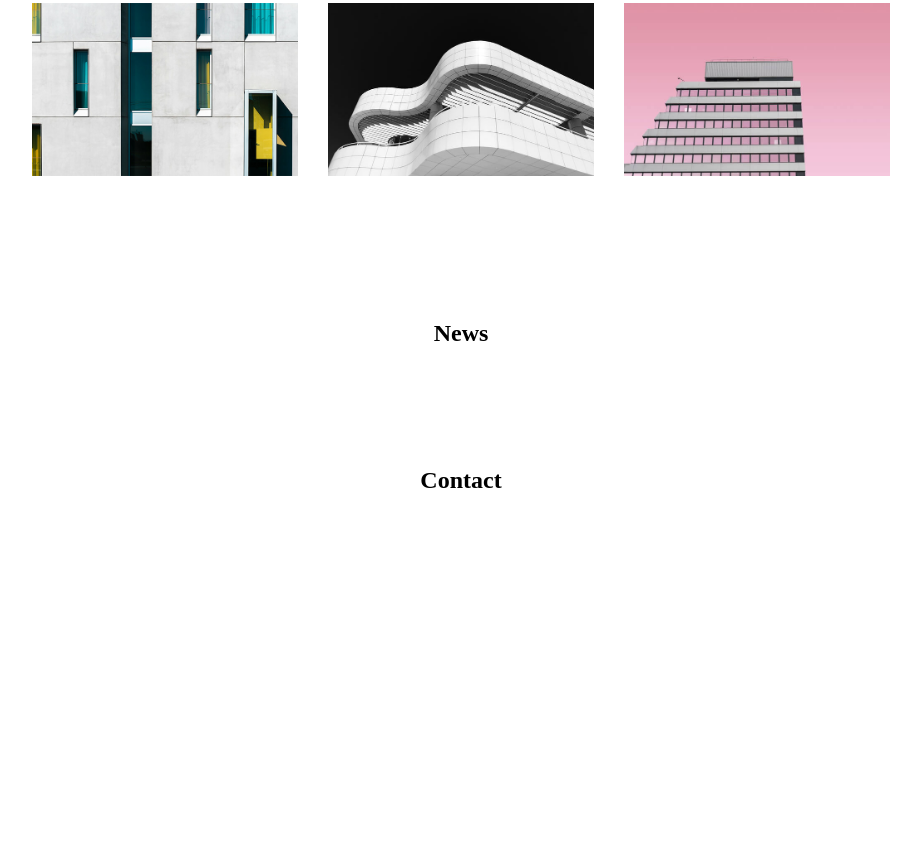
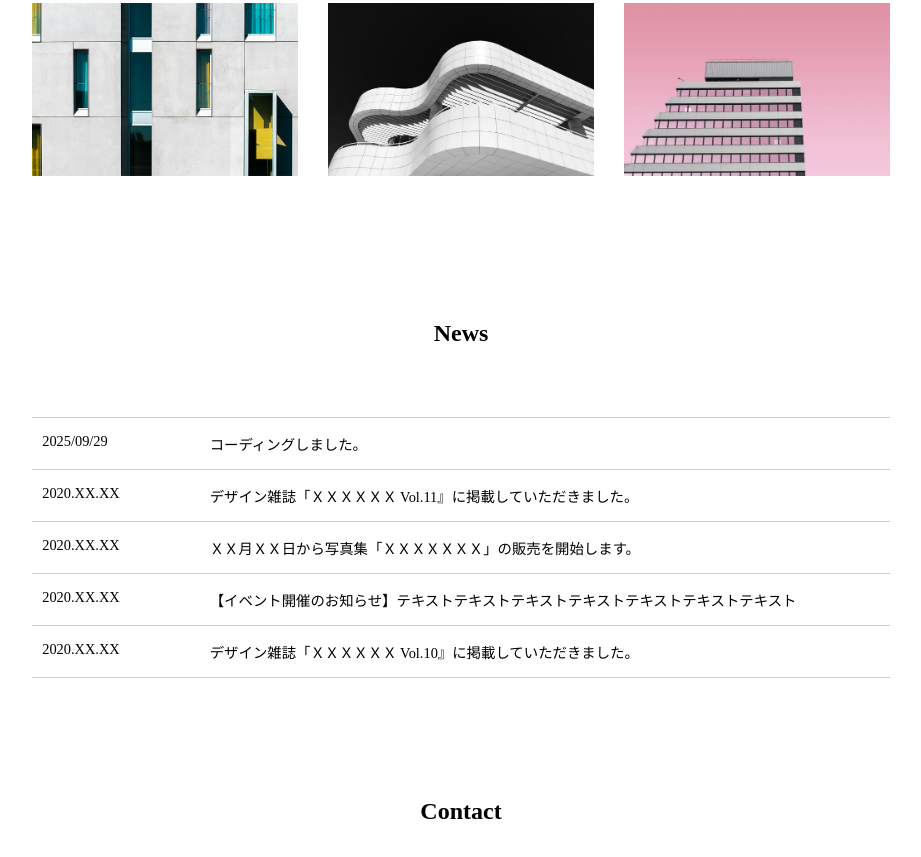
Before and after one commit to fujitashuichi/code-jump-my-work, a plain HTML site: page index.html in a window 1280 px wide. Shown: the part 1477-2334 px from the top of the page, without its empty margins (179-1100 px from the left). Before the commit the page ends 2091 px from the top, so only its background shows below. Drawn offline with Linux system fonts and the light colour scheme; some packages are replaced by stand-ins of ours.

Commit message:
Add: Newsセクションまでコーディング

```diff
--- a/css/style.css
+++ b/css/style.css
@@ -93,3 +93,25 @@ a {
 #works ul li img {
     width: 100%;
 }
+
+
+#news dl div {
+    width: 100%;
+    display: flex;
+    padding: 15px 10px;
+    border-bottom: solid 1px #ccc;
+}
+
+#news dl div:first-child {
+    border-top: solid 1px #ccc;
+}
+
+#news dl dt {
+    width: 20%;
+    font-size: 0.9rem;
+}
+
+#news dl dd {
+    width: 80%;
+    font-size: 0.9rem;
+}
--- a/index.html
+++ b/index.html
@@ -76,6 +76,28 @@
         </section>
         <section id="news" class="wrapper">
             <h2 class="sec-title">News</h2>
+            <dl>
+                <div>
+                    <dt>2025/09/29</dt>
+                    <dd>コーディングしました。</dd>
+                </div>
+                <div>
+                    <dt>2020.XX.XX</dt>
+                    <dd>デザイン雑誌「ＸＸＸＸＸＸ Vol.11』に掲載していただきました。</dd>
+                </div>
+                <div>
+                    <dt>2020.XX.XX</dt>
+                    <dd>ＸＸ月ＸＸ日から写真集「ＸＸＸＸＸＸＸ」の販売を開始します。</dd>
+                </div>
+                <div>
+                    <dt>2020.XX.XX</dt>
+                    <dd>【イベント開催のお知らせ】テキストテキストテキストテキストテキストテキストテキスト</dd>
+                </div>
+                <div>
+                    <dt>2020.XX.XX</dt>
+                    <dd>デザイン雑誌「ＸＸＸＸＸＸ Vol.10』に掲載していただきました。</dd>
+                </div>
+            </dl>
         </section>
         <section id="contact" class="wrapper">
             <h2 class="sec-title">Contact</h2>
```
